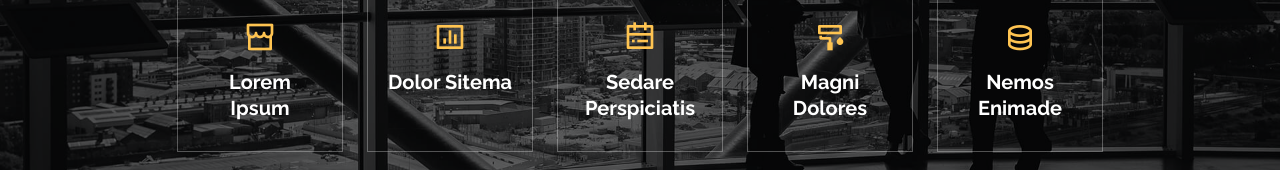
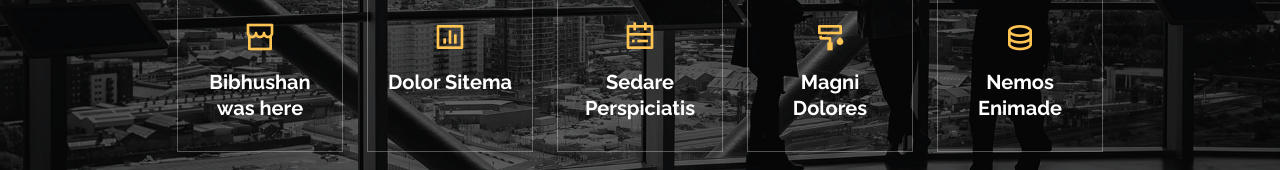
Before and after one commit to joshibibhushan/bib-demo-website, a plain HTML site: page index.html in a window 1280 px wide. Shown: the part 485-655 px from the top of the page. Drawn offline with nearby package versions, Linux system fonts and the light colour scheme.

Commit message:
#WebsiteChange-Bib-updated the banner name
updated website

```diff
--- a/index.html
+++ b/index.html
@@ -96,7 +96,7 @@
         <div class="col-xl-2 col-md-4">
           <div class="icon-box">
             <i class="ri-store-line"></i>
-            <h3><a href="">Lorem Ipsum</a></h3>
+            <h3><a href="">Bibhushan was here</a></h3>
           </div>
         </div>
         <div class="col-xl-2 col-md-4">
```
